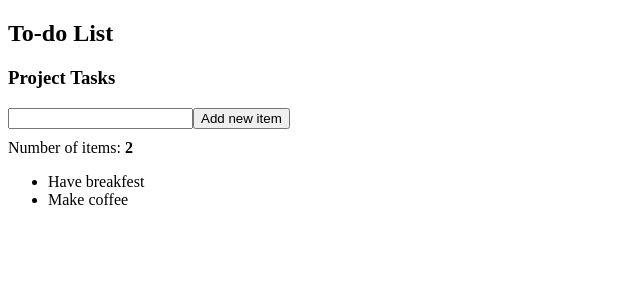
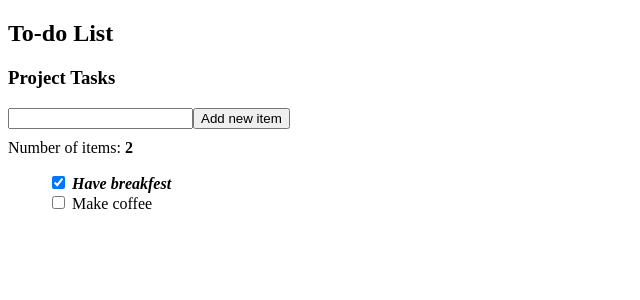
Before and after one commit to alexandretok/angular-workshop, an Angular app: page / in a window 1280 px wide. Shown: the top 300 px of the page, without its empty margins (0-640 px from the left). Built offline with nearby package versions, Linux system fonts and the light colour scheme.

Commit message:
Add class directive

```diff
--- a/src/app/todo-item/todo-item.component.css
+++ b/src/app/todo-item/todo-item.component.css
@@ -0,0 +1,4 @@
+.checked {
+  font-weight: bold;
+  font-style: italic;
+}
--- a/src/app/todo-item/todo-item.component.html
+++ b/src/app/todo-item/todo-item.component.html
@@ -1,3 +1,6 @@
-<li>
-  {{ item.label }}
+<li [class.checked]="item.status">
+  <label>
+    <input type="checkbox" [checked]="item.status" (change)="onChange($event)">
+    {{ item.label }}
+  </label>
 </li>
--- a/src/app/todo-item/todo-item.component.ts
+++ b/src/app/todo-item/todo-item.component.ts
@@ -1,5 +1,5 @@
 import { Component, Input } from '@angular/core';
-import { Item } from '../todo-list/todo-list.component';
+import { Item, ItemStatus } from '../todo-list/todo-list.component';
 
 @Component({
   selector: 'todo-item',
@@ -10,4 +10,8 @@ export class TodoItemComponent {
   @Input('item') item: Item;
 
   constructor() { }
+
+  onChange(event) {
+    this.item.status = +event.target.checked;
+  }
 }
--- a/src/app/todo-list/todo-list.component.css
+++ b/src/app/todo-list/todo-list.component.css
@@ -0,0 +1,3 @@
+ul {
+  list-style-type: none;
+}
--- a/src/app/todo-list/todo-list.component.ts
+++ b/src/app/todo-list/todo-list.component.ts
@@ -1,8 +1,8 @@
 import { Component, OnInit } from '@angular/core';
 
-enum ItemStatus {
-  TODO,
-  DONE
+export enum ItemStatus {
+  TODO = 0,
+  DONE = 1
 }
 
 export interface Item {
@@ -37,7 +37,7 @@ export class TodoListComponent implements OnInit {
       {
         label: "Have breakfest",
         value: 1,
-        status: ItemStatus.TODO
+        status: ItemStatus.DONE
       },
       {
         label: "Make coffee",
```
